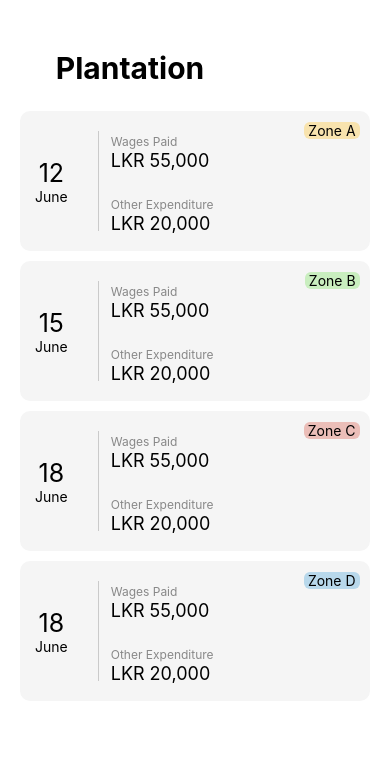
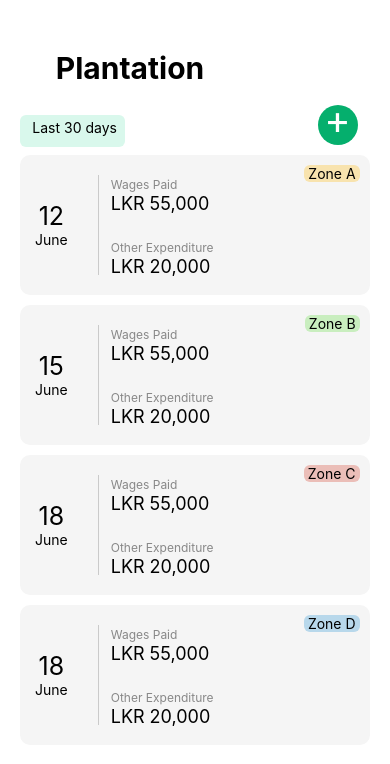
Before and after one commit to MeharaSahabandu/pepperX, a React Native app: screen / in a window 390 px wide. Shown: the top 764 px of the page. Built offline with nearby package versions, Linux system fonts and the light colour scheme.

Commit message:
added buttons

```diff
--- a/components/PlantationDetails.js
+++ b/components/PlantationDetails.js
@@ -1,14 +1,32 @@
 import React from "react";
-import { View, Text, Image } from "react-native";
+import { View, Text, Image, TouchableOpacity } from "react-native";
 import { styles } from "../css/PlantationDetailsCSS";
+import calendaricon from "../assets/calendarIcon.png";
 
 export default function PlantationDetails() {
   return (
     <View style={styles.container}>
       <Text style={styles.headerText}>
         <b>Plantation</b>
+        <br />
       </Text>
       <View style={styles.marginContainer}>
+        <TouchableOpacity
+          style={styles.last30DaysButton}
+          onPress={() => {
+            // Handle "Last 30 days" button click action here
+          }}
+        >
+          <Text style={styles.last30DaysButtonText}> Last 30 days </Text>
+        </TouchableOpacity>
+        <TouchableOpacity
+          style={styles.addButton}
+          onPress={() => {
+            // Handle button click action here
+          }}
+        >
+          <Text style={styles.addButtonText}>+</Text>
+        </TouchableOpacity>
         <View style={styles.rectangle}>
           <Text style={styles.date}>
             <Text style={{ fontSize: 25 }}>12</Text>
--- a/css/PlantationDetailsCSS.js
+++ b/css/PlantationDetailsCSS.js
@@ -69,4 +69,31 @@ export const styles = StyleSheet.create({
     backgroundColor: "#B8D8EB",
     borderRadius:6
   },
+  addButton: {
+    backgroundColor: '#05AF6D',
+    width: 40,
+    height: 40,
+    borderRadius: 25,
+    justifyContent: 'center',
+    alignItems: 'center',
+    marginLeft:"85%",
+    marginTop:"-12%"
+  },
+  addButtonText: {
+    color: '#fff',
+    fontSize: 40,
+    marginTop:"-25%"
+  },
+  last30DaysButton:{
+    backgroundColor:"#D9F8EC",
+    height:"5%",
+    width:"30%",
+    borderRadius:6,
+    marginTop:"4%"
+  },
+  last30DaysButtonText:{
+    marginTop:"4%",
+    marginLeft:"8%"
+  }
+
 });
```
Also changed, not shown: assets/calendarIcon.png (added).
